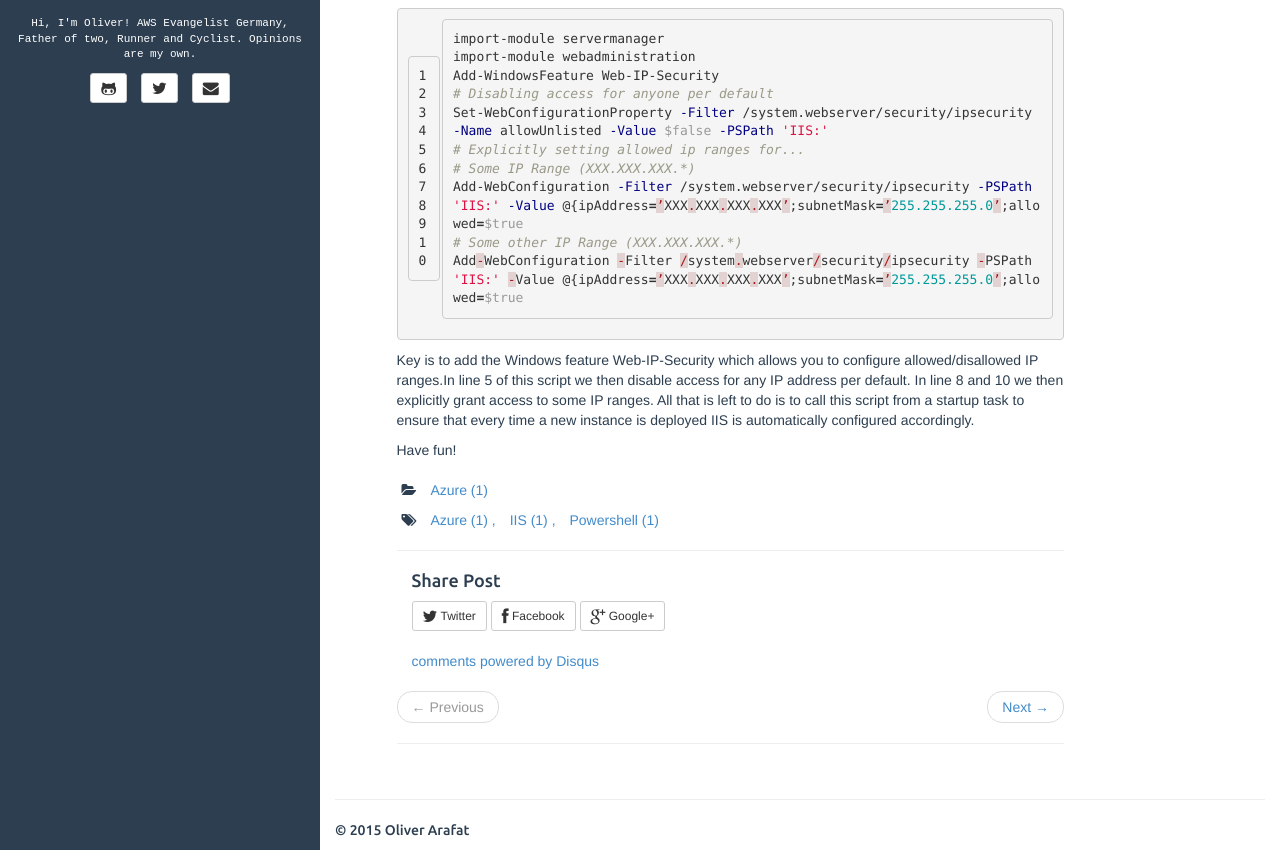
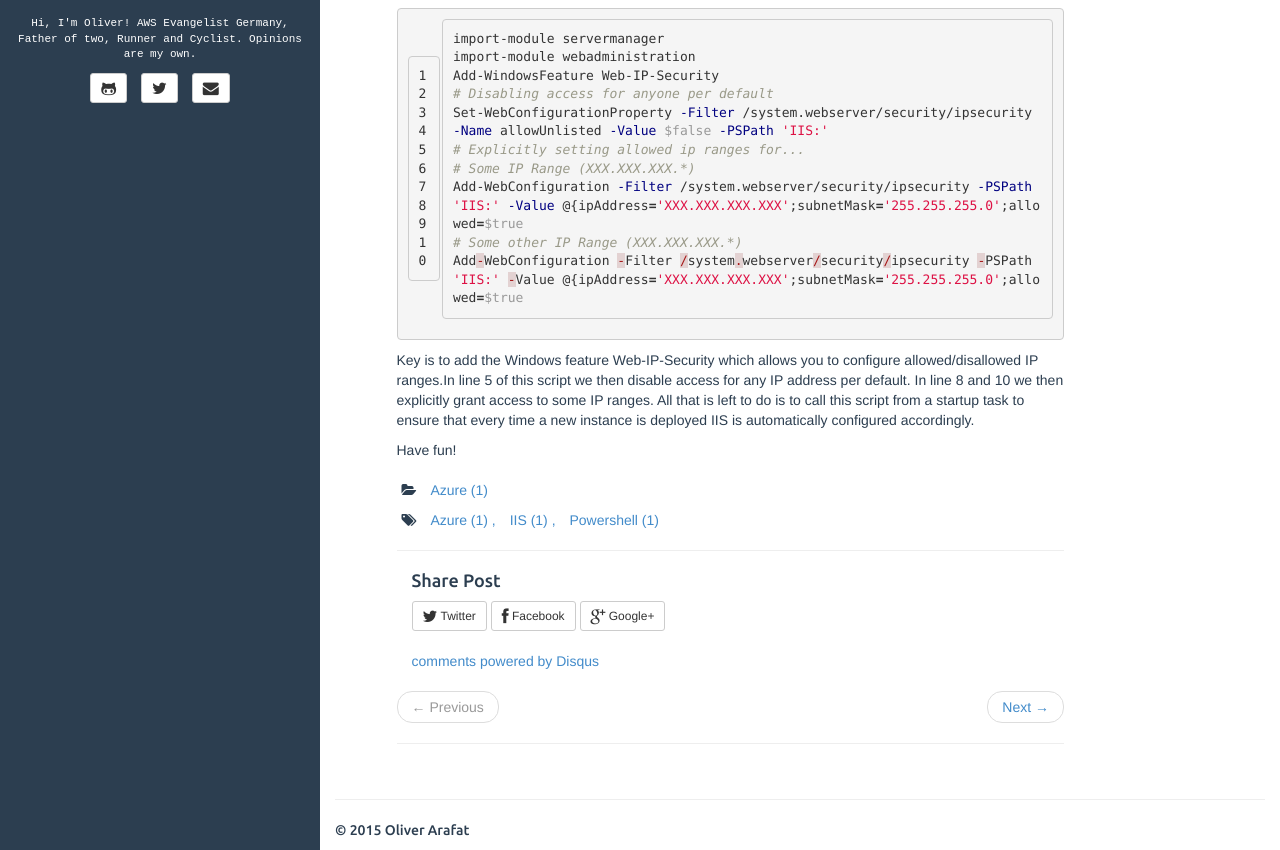
Before and after one commit to arafato/blog, a Jekyll site: the page built from _posts/2013-11-01-setting-ipranges-azure.md, in a window 1280 px wide and 1132 px high, cut to the strip 282-1132 px from the top of the window. Built offline with Jekyll 4.4.1, drawn with Linux system fonts in a browser that asks for light colours; comment, search, counter and statistics services are not loaded.

Commit message:
fixed powershell code snippet

```diff
--- a/_posts/2013-11-01-setting-ipranges-azure.md
+++ b/_posts/2013-11-01-setting-ipranges-azure.md
@@ -23,9 +23,9 @@ Add-WindowsFeature Web-IP-Security
 Set-WebConfigurationProperty -Filter /system.webserver/security/ipsecurity -Name allowUnlisted -Value $false -PSPath 'IIS:'
 # Explicitly setting allowed ip ranges for...
 # Some IP Range (XXX.XXX.XXX.*)
-Add-WebConfiguration -Filter /system.webserver/security/ipsecurity -PSPath 'IIS:' -Value @{ipAddress=’XXX.XXX.XXX.XXX’;subnetMask=’255.255.255.0’;allowed=$true
+Add-WebConfiguration -Filter /system.webserver/security/ipsecurity -PSPath 'IIS:' -Value @{ipAddress='XXX.XXX.XXX.XXX';subnetMask='255.255.255.0';allowed=$true
 # Some other IP Range (XXX.XXX.XXX.*)
-Add-WebConfiguration -Filter /system.webserver/security/ipsecurity -PSPath 'IIS:' -Value @{ipAddress=’XXX.XXX.XXX.XXX’;subnetMask=’255.255.255.0’;allowed=$true
+Add-WebConfiguration -Filter /system.webserver/security/ipsecurity -PSPath 'IIS:' -Value @{ipAddress='XXX.XXX.XXX.XXX';subnetMask='255.255.255.0';allowed=$true
 {% endhighlight  %}
 
 Key is to add the Windows feature Web-IP-Security which allows you to
```
